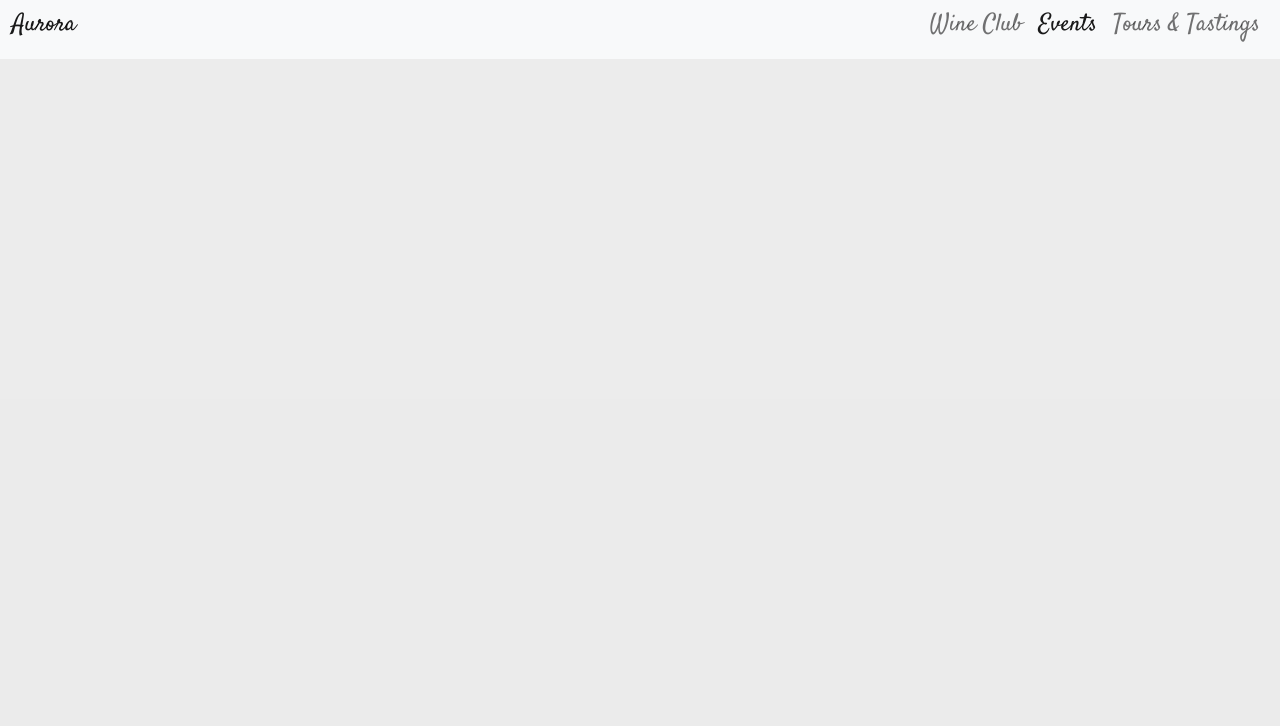
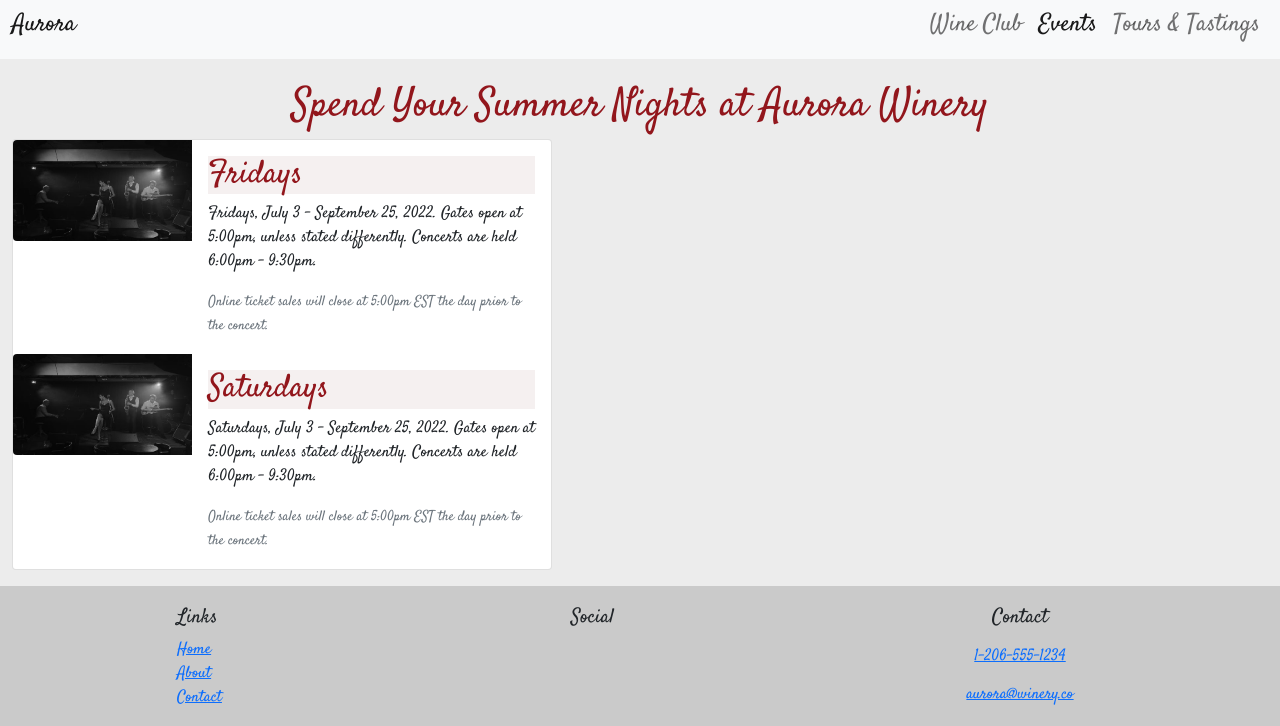
Before and after one commit to LisaHarrison08/Aurora, a PHP site: page /events.html in a window 1280 px wide. Shown: the part 401-1127 px from the top of the page. Before the commit the page ends 460 px from the top, so only its background shows below. Run offline with PHP 8.4, Linux system fonts and the light colour scheme; some libraries are stand-ins or nearby versions.

Commit message:
events page placeholders

```diff
--- a/css/styles.css
+++ b/css/styles.css
@@ -2,6 +2,9 @@
 body {
   background-color: #ececec;
   font-family: "Satisfy", cursive; }
+
+h1 {
+  color: #92161c; }
 
 #reserveModal .modal-header {
   background-color: #bcbbc7; }
@@ -26,9 +29,13 @@ header {
   background-color: #ebebeb;
   font-family: "Comforter", cursive; }
   header h1 {
-    font-size: 5em; }
+    font-size: 5em;
+    color: #e1e8f1;
+    margin-left: 20px; }
   header h2 {
-    font-size: 3em; }
+    font-size: 3em;
+    color: #e1e8f1;
+    margin-left: 20px; }
 
 header video {
   display: block;
@@ -50,12 +57,6 @@ header video {
   margin: 0;
   z-index: 1; }
 
-.overlay,
-h1,
-h2 {
-  margin-left: 20px;
-  color: #e1e8f1; }
-
 #reserveButton {
   margin-left: 20px; }
 
@@ -64,7 +65,7 @@ h2 {
   font-size: 2em;
   background-color: rgba(235, 225, 225, 0.5); }
 
-/* About Page */
+/* Events Page */
 /* Contact Page */
 address {
   font-family: "Satisfy", cursive; }
--- a/css/styles.scss
+++ b/css/styles.scss
@@ -24,6 +24,9 @@ body {
 	font-family: $body-font;
 }
 
+h1{
+	color: $card-title;
+}
 // Reserve Modal
 
 #reserveModal {
@@ -55,9 +58,13 @@ header {
 	font-family: $header-font;
 	h1 {
 		font-size: 5em;
+		color:$color-header;
+		margin-left: 20px;
 	}
 	h2 {
 		font-size: 3em;
+		color:$color-header;
+		margin-left: 20px;
 	}
 }
 
@@ -84,22 +91,9 @@ header video {
 	z-index: 1;
 }
 
-.overlay,
-h1,
-h2 {
-	margin-left: 20px;
-	color:$color-header;
-}
-
 #reserveButton{
 	margin-left: 20px;;
 }
-
-// .card-image{
-// 	width:100%;
-// 	height:400px;
-// }
-
 
 .card-title {
 	color: $card-title;
@@ -107,7 +101,8 @@ h2 {
 	background-color: $color-grey-transparent;
 }
 
-/* About Page */
+/* Events Page */
+
 
 /* Contact Page */
 
--- a/events.html
+++ b/events.html
@@ -34,7 +34,8 @@
           <!-- <i class="fal fa-wine-glass-alt"></i> -->
           <h1>Aurora</h1>
           <h2>Distinctly different</h2>
-          <button id="reserveButton" role="button" class="btn btn-lg btn-secondary" data-toggle="modal" data-target="#reserveModal"data-html="true">Reservations</button>
+          <button id="reserveButton" role="button" class="btn btn-lg btn-secondary" data-toggle="modal"
+            data-target="#reserveModal" data-html="true">Reservations</button>
         </div>
 
       </div>
@@ -134,6 +135,76 @@
     </div>
   </nav>
 
+  <div class="container-fluid">
+    <h1 class="text-center mt-4">Spend Your Summer Nights at Aurora Winery</h1>
+    <div class="card mb-3" style="max-width: 540px;">
+      <div class="row g-0">
+        <div class="col-md-4">
+          <img src="img/events1.jpg" class="img-fluid rounded-start" alt="...">
+        </div>
+        <div class="col-md-8">
+          <div class="card-body">
+            <h5 class="card-title">Fridays</h5>
+            <p class="card-text">Fridays, July 3 - September 25, 2022.
+              Gates open at 5:00pm, unless stated differently. Concerts are held 6:00pm - 9:30pm.</p>
+            <p class="card-text"><small class="text-muted">Online ticket sales will close at 5:00pm EST the day prior to
+                the concert. </small></p>
+          </div>
+        </div>
+
+        <div class="col-md-4">
+          <img src="img/events1.jpg" class="img-fluid rounded-start" alt="...">
+        </div>
+        <div class="col-md-8">
+          <div class="card-body">
+            <h5 class="card-title">Saturdays</h5>
+            <p class="card-text">Saturdays, July 3 - September 25, 2022.
+              Gates open at 5:00pm, unless stated differently. Concerts are held 6:00pm - 9:30pm.</p>
+            <p class="card-text"><small class="text-muted">Online ticket sales will close at 5:00pm EST the day prior to
+                the concert. </small></p>
+          </div>
+        </div>
+
+      </div>
+
+
+    </div>
+  </div>
+  <!-- ------ Section: Footer ------- -->
+
+  <footer class="site-footer">
+    <div class="container">
+      <div class="row" id="footer-content">
+        <div class="col-4 col-sm-2 offset-1">
+          <h5>Links</h5>
+          <!-- The list-unstyled Bootstrap class removes default list styles. Added to remove the bullet points in front of the list items: -->
+          <ul class="list-unstyled">
+            <li><a href="#">Home</a></li>
+            <li><a href="about.html">About</a></li>
+            <li><a href="contactus.html">Contact</a></li>
+          </ul>
+        </div>
+        <!-- text-center class does not specify a breakpoint size; this means that it is not a responsive class and will apply to all viewport sizes. -->
+        <div class="col-6 col-sm-5 text-center">
+          <h5>Social</h5>
+          <a class="btn btn-social-icon btn-instagram" href="http://instagram.com/"><i
+              class="fab fa-instagram fa-lg"></i></a>
+          <a class="btn btn-social-icon btn-facebook" href="http://facebook.com/"><i
+              class="fab fa-facebook-f fa-lg"></i></a>
+          <a class="btn btn-social-icon btn-twitter" href="http://twitter.com/"><i class="fab fa-twitter fa-lg"></i></a>
+          <a class="btn btn-social-icon btn-google" href="http://youtube.com/"><i class="fab fa-youtube fa-lg"></i></a>
+        </div>
+        <div class="col-sm-4 text-center">
+          <h5>Contact</h5>
+          <a role="button" class="btn btn-link" href="tel:+12065551234"><i class="fal fa-phone fa-lg"></i>
+            1-206-555-1234</a><br />
+          <a role="button" class="btn btn-link" href="mailto:aurora@winery.co"><i class="fal fa-envelope fa-lg"></i>
+            aurora@winery.co</a>
+        </div>
+      </div>
+    </div>
+  </footer>
+
   <!-- build:js js/main.js -->
   <script src="node_modules/jquery/dist/jquery.slim.min.js"></script>
   <script src="node_modules/popper.js/dist/umd/popper.min.js"></script>
```
Also changed, not shown: contactus.html (+77 -4 lines), img/grapes-bw.jpg (added).
